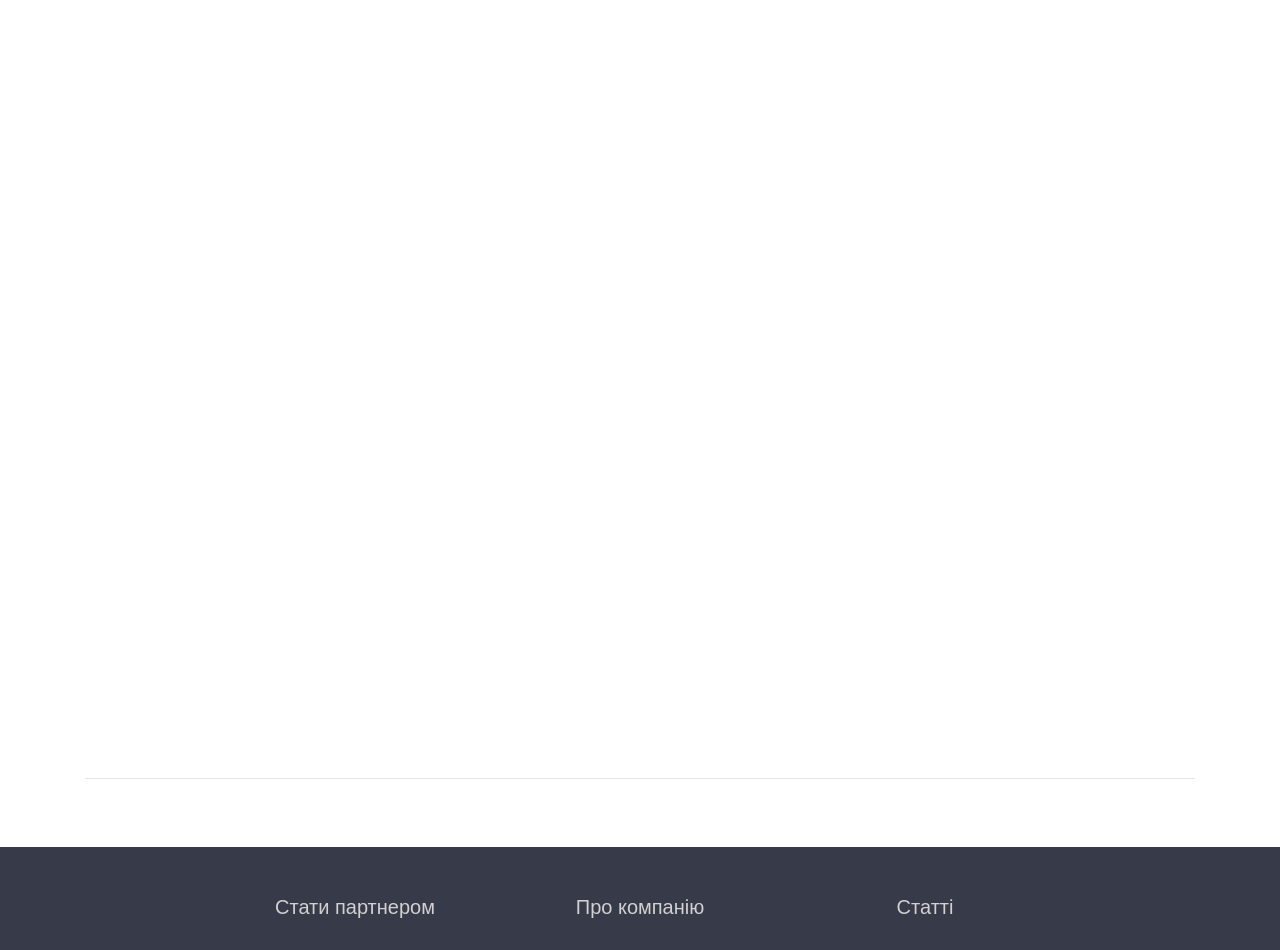
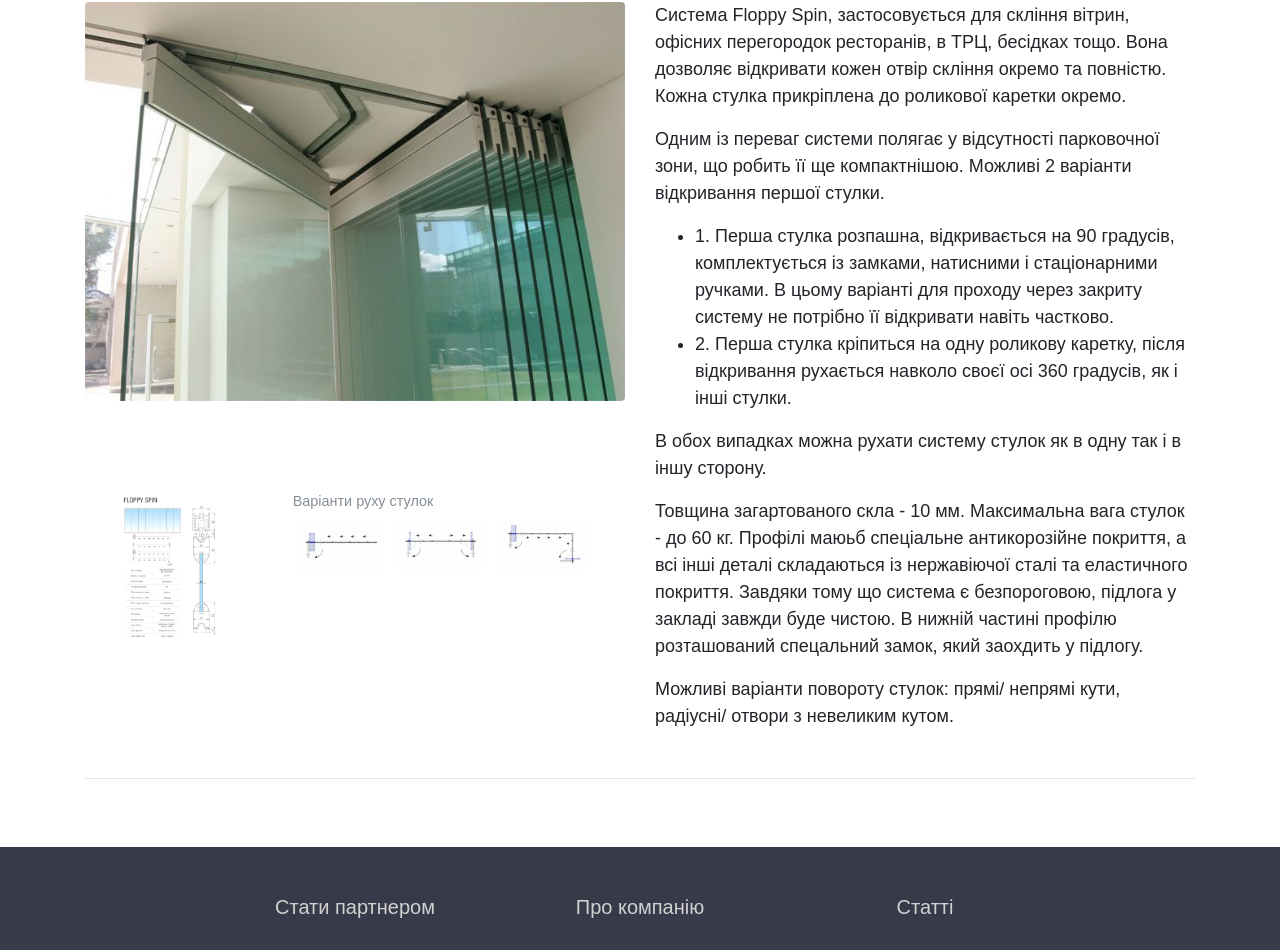
Before and after one commit to AlexFrost96/AlexFrost96.github.io, a website: page html/produkciya/pidvisni_systemy/floppy_spin.html in a window 1280 px wide. Shown: the part 158-1108 px from the top of the page. Drawn offline with nearby package versions, Linux system fonts and the light colour scheme; a web font is replaced by a local one.

Commit message:
new text added

```diff
--- a/html/produkciya/pidvisni_systemy/floppy_spin.html
+++ b/html/produkciya/pidvisni_systemy/floppy_spin.html
@@ -8,6 +8,7 @@
 
 
     <title>Підвісні системи | Floppy Spin - Виробнича фірма ВИД</title>
+    <meta name="description" content="Підвісна розсувна система безрамного скління, з несучим профілем та важкими стулками без зони паркування.">
     <!-- Bootstrap core CSS -->
     <link rel="shortcut icon" href="../../../vendor/bootstrap/css/img/favicon.ico" type="image/x-icon">
     <link rel="shortcut icon" href="../../../vendor/bootstrap/css/img/favicon.ico" type="image/x-icon">
@@ -140,23 +141,54 @@
           </div>
         </div>
       </nav>
-    <div class="container mt-5">
+    <div class="container">
       <div class="row">
         <div class="col-md-12">
-          <h2>Підвісні системи | Floppy Spin<h2>
+          <h1 class="mt-3 mt-5">Підвісні системи | Floppy Spin</h1>
         </div>
       </div>
     </div>
-    <div class="container mt-3">
+    <div class="container">
       <div class="row">
-          <div class="col-md-8">
-            <p>
-
-            </p>
-          </div>
-          <div class="col-md-4 text-center">
-            <img src="" alt="" class="rounded " >
-          </div>
+        <div class="col-md-6 d-flex flex-wrap justify-content-around mb-3">
+          <a data-fancybox="gallery" href="../../../vendor/bootstrap/css/img/profile/floppy_spin.jpeg">
+            <img src="../../../vendor/bootstrap/css/img/profile/floppy_spin.jpeg" width="100%" alt="Підвісна система Floppy Spin" class="rounded mb-3" >
+          </a>
+          <a data-fancybox="gallery" href="../../../vendor/bootstrap/css/img/profile/floppy_spin.png">
+            <img src="../../../vendor/bootstrap/css/img/profile/floppy_spin.png"  width="111" height="150" alt="" class="rounded mb-3" >
+          </a>
+          <figure class="figure">
+            <figcaption class="figure-caption text-left">Варіанти руху стулок</figcaption>
+            <a data-fancybox="gallery" href="../../../vendor/bootstrap/css/img/profile/floppy_spin_povorot.png">
+              <img src="../../../vendor/bootstrap/css/img/profile/floppy_spin_povorot.png" width="300" alt="" class="rounded" >
+            </a>
+          </figure>
+        </div>
+        <div class="col-md-6">
+          <p>
+            Система Floppy Spin, застосовується для скління вітрин, офісних перегородок ресторанів, в ТРЦ, бесідках тощо. Вона дозволяє відкривати кожен отвір скління окремо та повністю. Кожна стулка прикріплена до роликової каретки окремо.
+          </p>
+          <p>
+            Одним із переваг системи полягає у відсутності парковочної зони, що робить її ще компактнішою. Можливі 2 варіанти відкривання першої стулки.
+          </p>
+          <ul>
+            <li>
+              1. Перша стулка розпашна, відкривається на 90 градусів, комплектується із замками, натисними і стаціонарними ручками. В цьому варіанті для проходу через закриту систему не потрібно її відкривати навіть частково.
+            </li>
+            <li>
+              2. Перша стулка кріпиться на одну роликову каретку, після відкривання рухається навколо своєї осі 360 градусів, як і інші стулки.
+            </li>
+          </ul>
+          <p>
+            В обох випадках можна рухати систему стулок як в одну так і в іншу сторону.
+          </p>
+          <p>
+            Товщина загартованого скла - 10 мм. Максимальна вага стулок - до 60 кг. Профілі маюьб спеціальне антикорозійне покриття, а всі інші деталі складаються із нержавіючої сталі та еластичного покриття. Завдяки тому що система є безпороговою, підлога у закладі завжди буде чистою. В нижній частині профілю розташований спецальний замок, який заохдить у підлогу.
+          </p>
+          <p>
+            Можливі варіанти повороту стулок: прямі/ непрямі кути, радіусні/ отвори з невеликим кутом.
+          </p>
+        </div>
       </div>
       <hr>
     </div>
```
Also changed, not shown: html/produkciya/pidvisni_systemy/atrium.html (+8 -5 lines), html/produkciya/pidvisni_systemy/centrum.html (+7 -4 lines), html/produkciya/pidvisni_systemy/momentum.html (+7 -4 lines), html/produkciya/skladni_systemy/tiara_max.html (+13 -17 lines), vendor/bootstrap/css/img/profile/floppy_spin.jpeg (added), vendor/bootstrap/css/img/profile/floppy_spin.png (added), vendor/bootstrap/css/img/profile/floppy_spin_povorot.png (added).
